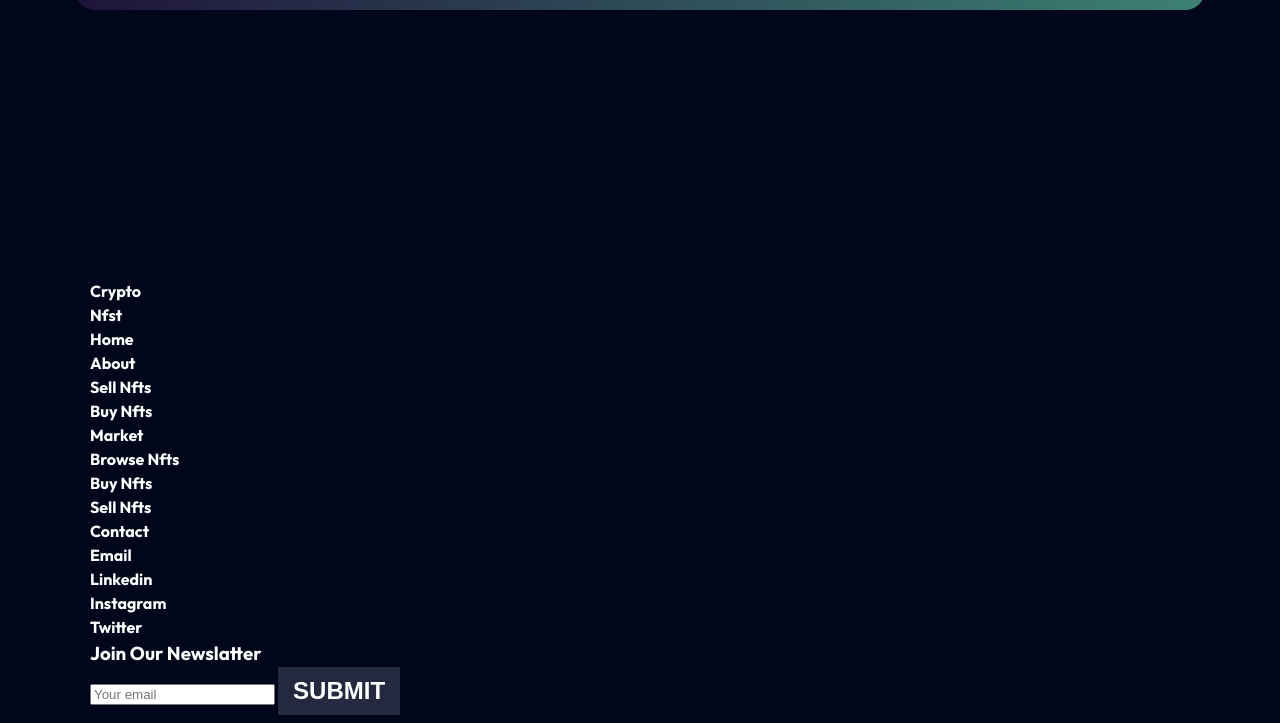
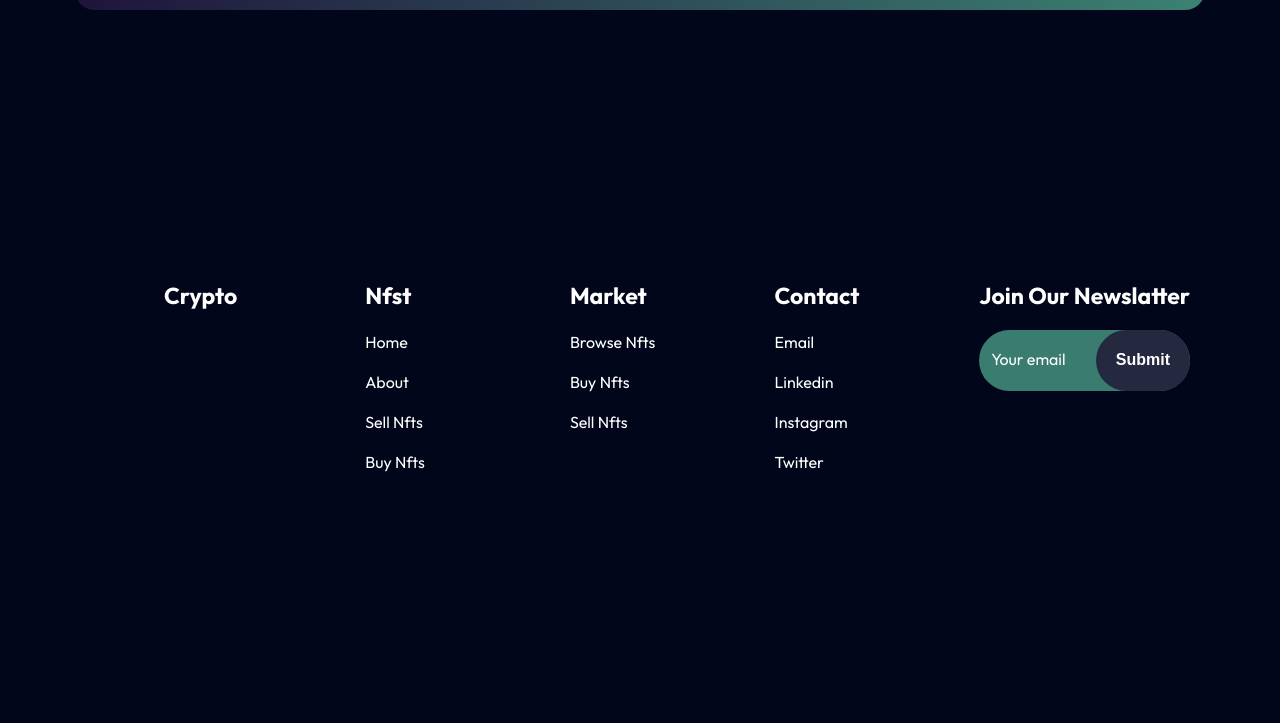
Before and after one commit to elmiramm/7_cripto, a website: page src/index.html in a window 1280 px wide. Shown: the part 4297-5020 px from the top of the page. After the commit the page ends 4919 px from the top, so only its background shows below. Drawn offline with nearby package versions, Linux system fonts and the light colour scheme; files that its build step writes are made by us from their sources; files whose address does not match are found by name; a web font is replaced by a local one.

Commit message:
footer.scss

```diff
--- a/src/html/footer.html
+++ b/src/html/footer.html
@@ -4,29 +4,29 @@
 		<nav class="footer__nav">
 			<ul>
 				<li class="subtitle"><a href="#">Nfst</a></li>
-				<li><a href="#">Home</a></li>
-				<li><a href="#">About</a></li>
-				<li><a href="#">Sell Nfts</a></li>
-				<li><a href="#">Buy Nfts</a></li>
+				<li class="list-item"><a href="#">Home</a></li>
+				<li class="list-item"><a href="#">About</a></li>
+				<li class="list-item"><a href="#">Sell Nfts</a></li>
+				<li class="list-item"><a href="#">Buy Nfts</a></li>
 			</ul>
 			<ul>
 				<li class="subtitle"><a href="#">Market</a></li>
-				<li><a href="#">Browse Nfts</a></li>
-				<li><a href="#">Buy Nfts</a></li>
-				<li><a href="#">Sell Nfts</a></li>
+				<li class="list-item"><a href="#">Browse Nfts</a></li>
+				<li class="list-item"><a href="#">Buy Nfts</a></li>
+				<li class="list-item"><a href="#">Sell Nfts</a></li>
 			</ul>
 			<ul>
 				<li class="subtitle"><a href="#">Contact</a></li>
-				<li><a href="#">Email</a></li>
-				<li><a href="#">Linkedin</a></li>
-				<li><a href="#">Instagram</a></li>
-				<li><a href="#">Twitter</a></li>
+				<li class="list-item"><a href="#">Email</a></li>
+				<li class="list-item"><a href="#">Linkedin</a></li>
+				<li class="list-item"><a href="#">Instagram</a></li>
+				<li class="list-item"><a href="#">Twitter</a></li>
 			</ul>
 		</nav>
 		<div class="subscribe">
-			<h3 class="substitle">Join Our Newslatter</h3>
+			<h3 class="subtitle">Join Our Newslatter</h3>
 			<form action="#" class="subscribe__form">
-				<input autocomplete="off" type="text" name="form[]" data-value="" class="input" placeholder="Your email">
+				<input type="text" data-value="" class="input" placeholder="Your email">
 				<button type="submit" class="subscribe__button btn">Submit</button>
 			</form>
 		</div>
--- a/src/scss/style.scss
+++ b/src/scss/style.scss
@@ -453,3 +453,70 @@ button {
 		padding: 28px 80px;
 	}
 }
+
+// Footer
+.footer {
+	margin-bottom: 148px;
+	& .container {
+		display: flex;
+		justify-content: space-between;
+		align-items: flex-start;
+	}
+	& .subtitle,
+	& .footer__logo {
+		font-size: 23px;
+	}
+	&__logo {
+		padding: 0 74px;
+		margin-right: 54px;
+	}
+	&__nav {
+		flex: 1 1 auto;
+		display: grid;
+		grid-template-columns: repeat(3, 1fr);
+		& ul .list-item {
+			font-size: 16px;
+			font-weight: 400;
+			&:not(:last-child) {
+				margin-bottom: 16px;
+			}
+		}
+	}
+}
+
+
+
+.subtitle {
+	margin-bottom: 16px;
+}
+
+.subscribe {
+	max-width: 253px;
+	&__form {
+		position: relative;
+
+		& .input {
+			width: 100%;
+			background-color: #3B7C70;
+			padding: 23px 12px;
+			border-radius: 40px;
+			border: none;
+		}
+	}
+	&__button {
+		position: absolute;
+		right: 0;
+		height: 100%;
+		border-radius: 40px;
+		font-size: 16px;
+		text-transform: capitalize;
+		padding: 0 20px;
+	}
+}
+
+input::placeholder {
+	color: white;
+	font-size: 16px;
+	font-weight: 400;
+	font-family: $fontFamily;
+}
--- a/version.json
+++ b/version.json
@@ -1,3 +1,3 @@
 {
-    "main": "20230129150856"
+    "main": "20230129155616"
 }
```
Also changed, not shown: dist/css/style.css, dist/css/style.min.css, dist/index.html.
